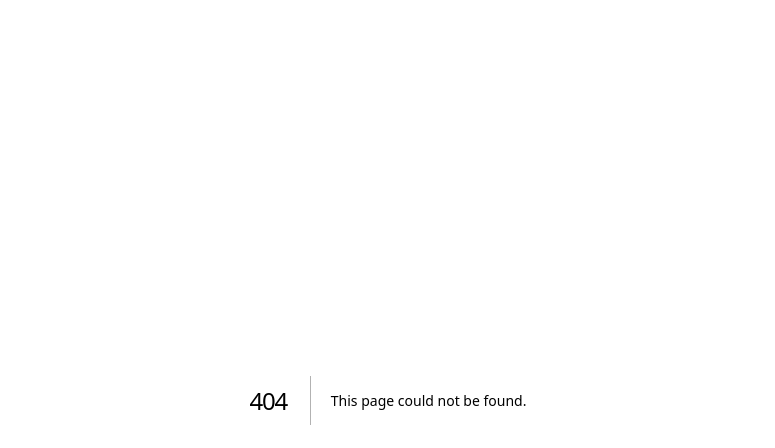
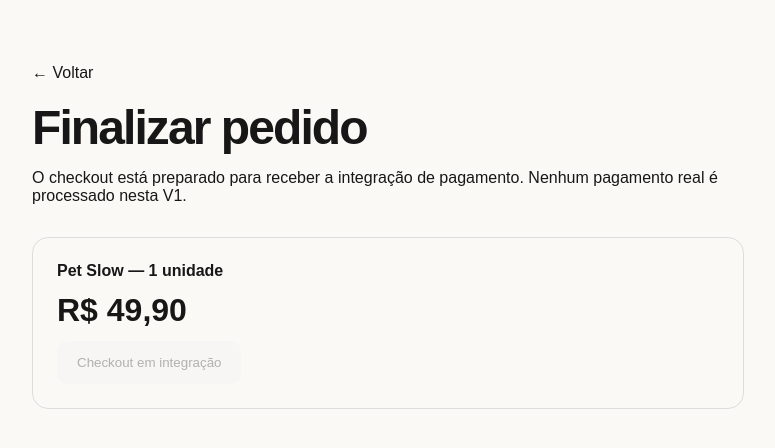
Before and after one commit to gumax2/pet-commerce, a Next.js app: page /checkout in a window 1280 px wide. Before the commit this address had no page. Shown: the top 448 px of the page, without its empty margins (252-1027 px from the left). Built offline with nearby package versions, Linux system fonts and the light colour scheme.

Commit message:
feat: add checkout placeholder

```diff
--- /dev/null
+++ b/app/checkout/page.tsx
@@ -0,0 +1,14 @@
+export default function CheckoutPage() {
+  return (
+    <main style={{maxWidth: 760, margin: '0 auto', padding: '64px 24px'}}>
+      <a href="/">← Voltar</a>
+      <h1 style={{fontSize: 48, letterSpacing: '-.04em'}}>Finalizar pedido</h1>
+      <p>O checkout está preparado para receber a integração de pagamento. Nenhum pagamento real é processado nesta V1.</p>
+      <div style={{marginTop: 32, padding: 24, border: '1px solid #ddd', borderRadius: 16}}>
+        <strong>Pet Slow — 1 unidade</strong>
+        <div style={{fontSize: 32, fontWeight: 800, margin: '12px 0'}}>R$ 49,90</div>
+        <button disabled style={{padding: '14px 20px', borderRadius: 10, border: 0}}>Checkout em integração</button>
+      </div>
+    </main>
+  );
+}
```
